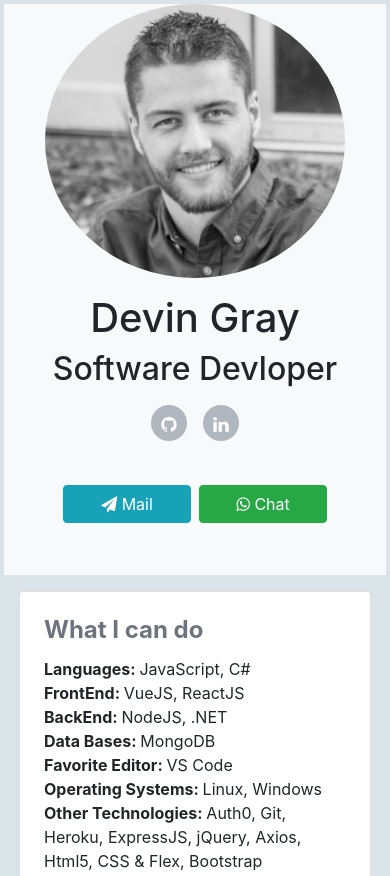
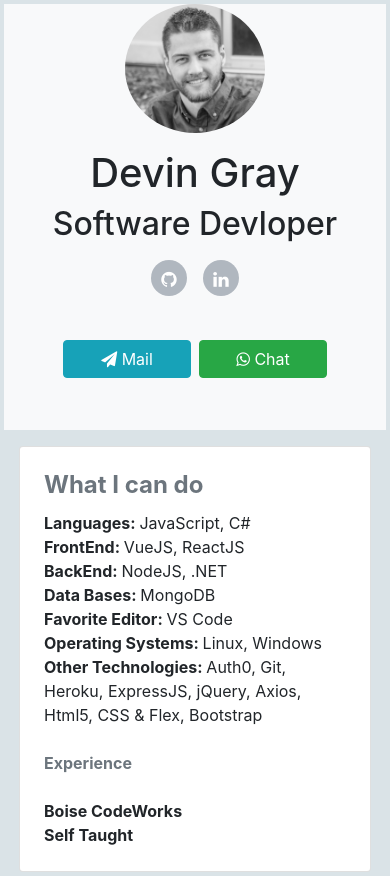
Before and after one commit to devingrayt6/devingrayt6.github.io, a plain HTML site: page index.html in a window 390 px wide. Shown: the top 876 px of the page. Drawn offline with nearby package versions, Linux system fonts and the light colour scheme; some packages are replaced by stand-ins of ours; a script that the page names is missing.

Commit message:
style img

```diff
--- a/style.css
+++ b/style.css
@@ -65,11 +65,9 @@ header img{
 }
 
 @media screen and (max-width: 780px){
-  /* header img{
-    border-radius: 30%;
-    width: 70%;
-    height: 27vh;
-  } */
+  header img{
+    width: 40%;
+  }
   .heading{
     margin: auto auto;
     margin-top: 1rem;
```
